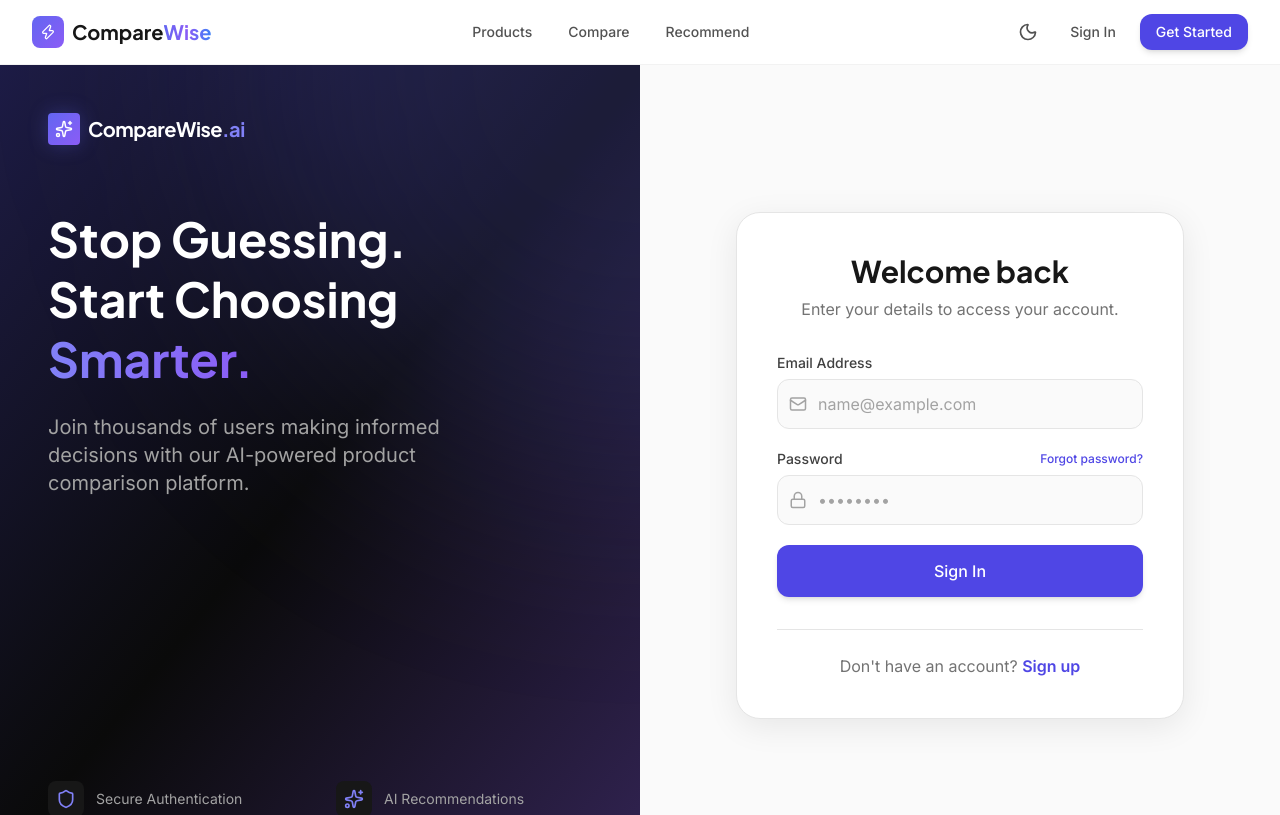
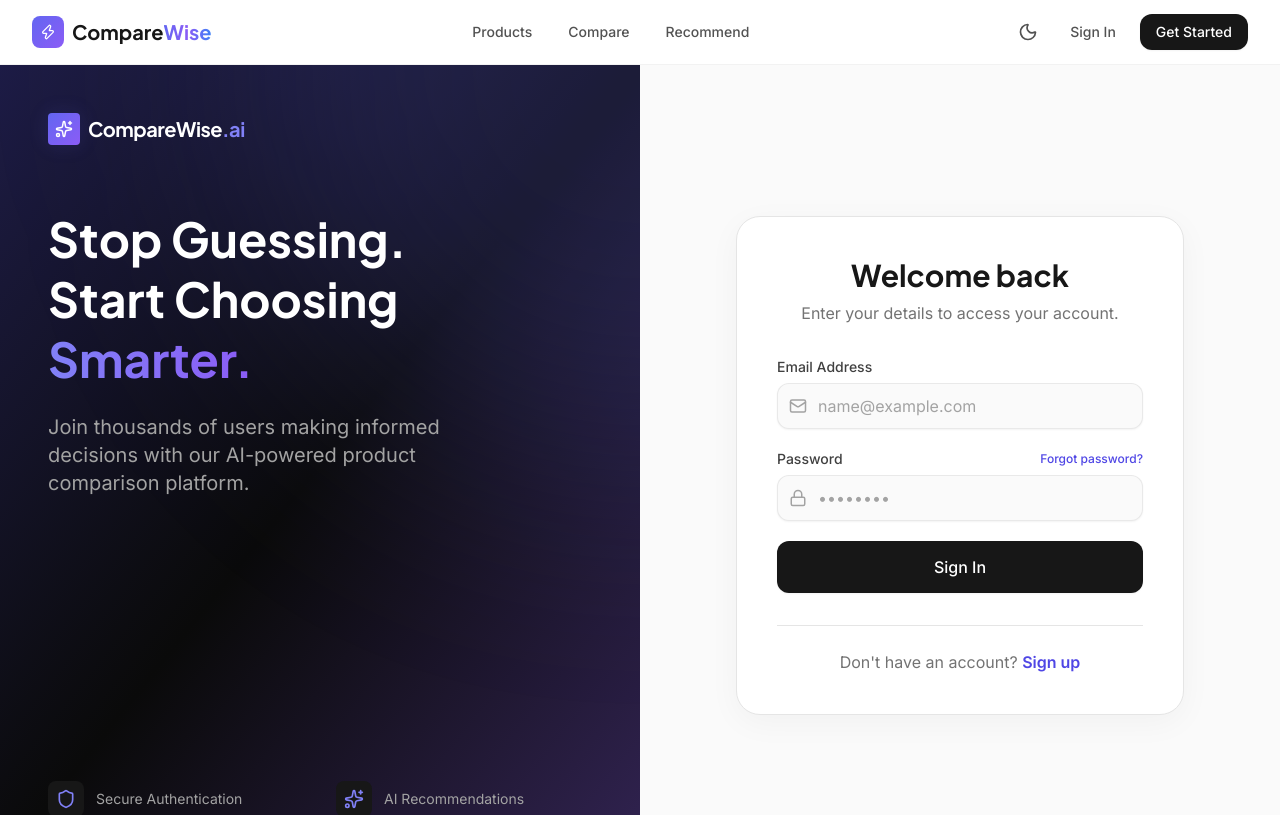
Before and after one commit to vivekdandotiya/Design, a React (Vite) app in the folder client/: page /auth in a window 1280 px wide. Shown: the top 815 px of the page. Built offline with nearby package versions, Linux system fonts and the light colour scheme.

Commit message:
style: refine design system for a more professional aesthetic

```diff
--- a/client/src/index.css
+++ b/client/src/index.css
@@ -55,10 +55,10 @@
 @layer components {
   /* Glass morphism card */
   .glass {
-    @apply bg-white/70 backdrop-blur-xl border border-surface-200/50 shadow-glass;
+    @apply bg-white/70 backdrop-blur-2xl border border-surface-200/40 shadow-sm;
   }
   .dark .glass {
-    @apply bg-surface-900/70 border-surface-700/50;
+    @apply bg-surface-900/60 border-surface-700/30;
   }
 
   /* Gradient text */
@@ -76,16 +76,16 @@
 
   /* Premium button styles */
   .btn-primary {
-    @apply inline-flex items-center justify-center gap-2 px-6 py-3
-           bg-primary-600 text-white font-medium rounded-xl
-           hover:bg-primary-700 active:bg-primary-800
+    @apply inline-flex items-center justify-center gap-2 px-6 py-2.5
+           bg-surface-900 text-white font-medium rounded-xl
+           hover:bg-surface-800 active:bg-surface-950
            transition-all duration-200 ease-out
-           shadow-md hover:shadow-lg hover:shadow-primary-500/25
-           focus:outline-none focus:ring-2 focus:ring-primary-500/50 focus:ring-offset-2
+           shadow-sm hover:shadow-md
+           focus:outline-none focus:ring-2 focus:ring-surface-900/20 focus:ring-offset-2
            disabled:opacity-50 disabled:cursor-not-allowed;
   }
   .dark .btn-primary {
-    @apply focus:ring-offset-surface-900;
+    @apply bg-white text-surface-900 hover:bg-surface-100 active:bg-surface-200 focus:ring-offset-surface-900 focus:ring-white/20;
   }
 
   .btn-secondary {
@@ -117,25 +117,25 @@
 
   /* Input styles */
   .input-field {
-    @apply w-full px-4 py-3 rounded-xl
-           bg-surface-50 border border-surface-200
+    @apply w-full px-4 py-2.5 rounded-xl
+           bg-surface-50 border border-surface-200/80
            text-surface-900 placeholder:text-surface-400
-           focus:outline-none focus:ring-2 focus:ring-primary-500/30 focus:border-primary-500
-           transition-all duration-200;
+           focus:outline-none focus:ring-4 focus:ring-primary-500/10 focus:border-primary-400
+           transition-all duration-200 shadow-sm;
   }
   .dark .input-field {
-    @apply bg-surface-800/50 border-surface-700
+    @apply bg-surface-900/50 border-surface-700/80
            text-surface-100 placeholder:text-surface-500
-           focus:ring-primary-400/30 focus:border-primary-400;
+           focus:ring-primary-400/10 focus:border-primary-500;
   }
 
   /* Card styles */
   .card {
-    @apply bg-white rounded-2xl border border-surface-200/80
-           shadow-sm hover:shadow-glass transition-all duration-300;
+    @apply bg-white rounded-2xl border border-surface-200/60
+           shadow-sm hover:shadow-md hover:border-surface-300 transition-all duration-300;
   }
   .dark .card {
-    @apply bg-surface-900 border-surface-800;
+    @apply bg-surface-900/50 border-surface-800 hover:border-surface-700;
   }
 
   /* Badge styles */
--- a/client/tailwind.config.js
+++ b/client/tailwind.config.js
@@ -103,11 +103,11 @@ export default {
         },
       },
       boxShadow: {
-        'glass': '0 8px 32px rgba(0, 0, 0, 0.08)',
-        'glass-lg': '0 16px 48px rgba(0, 0, 0, 0.12)',
-        'glow': '0 0 20px rgba(99, 102, 241, 0.3)',
-        'glow-lg': '0 0 40px rgba(99, 102, 241, 0.4)',
-        'inner-glow': 'inset 0 1px 0 rgba(255, 255, 255, 0.1)',
+        'glass': '0 8px 32px rgba(0, 0, 0, 0.04)',
+        'glass-lg': '0 16px 48px rgba(0, 0, 0, 0.06)',
+        'glow': '0 0 20px rgba(99, 102, 241, 0.15)',
+        'glow-lg': '0 0 40px rgba(99, 102, 241, 0.25)',
+        'inner-glow': 'inset 0 1px 0 rgba(255, 255, 255, 0.05)',
       },
     },
   },
```
